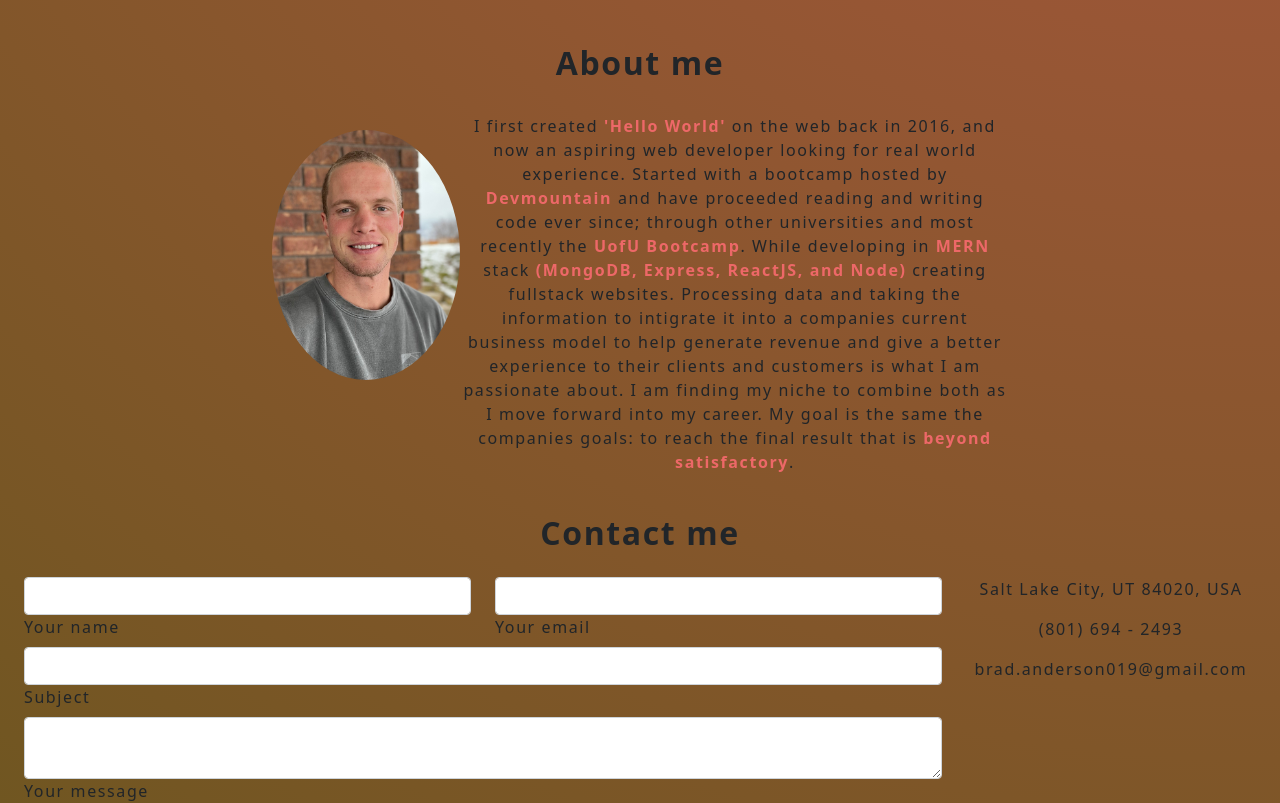
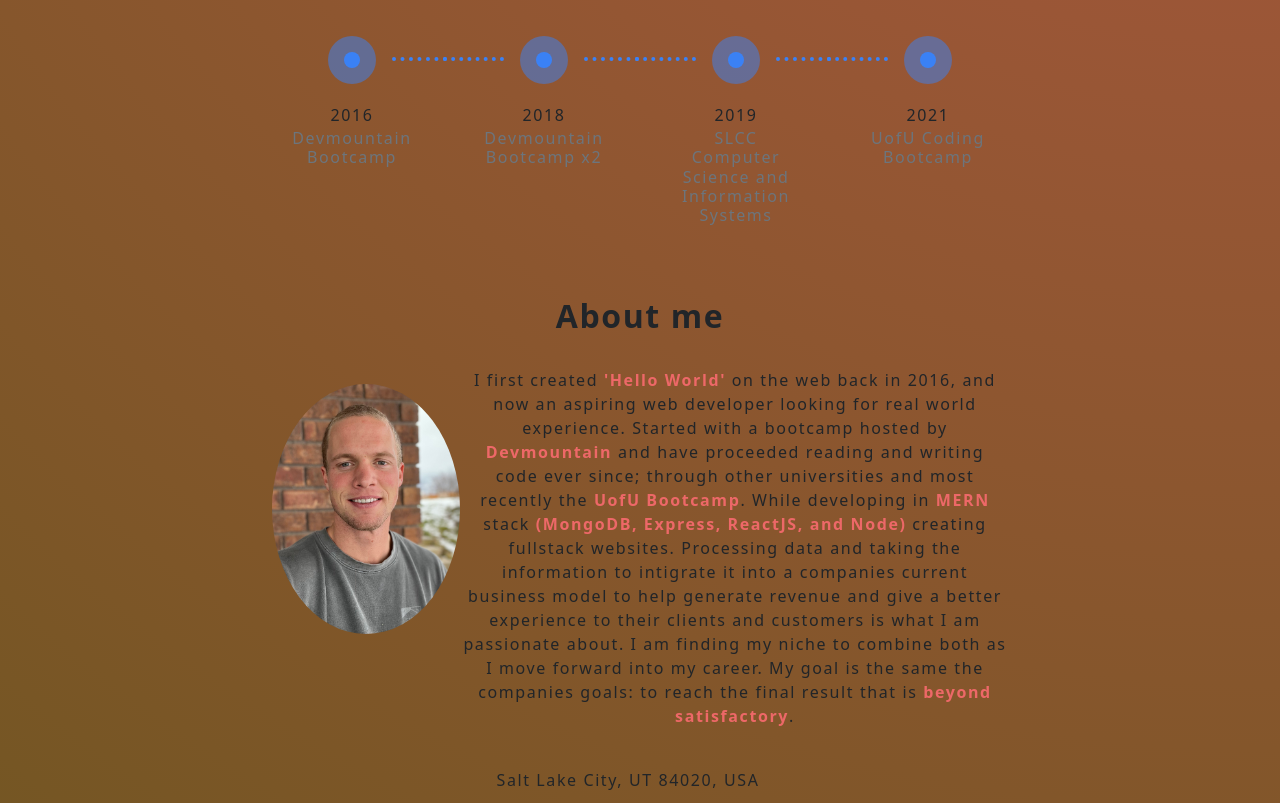
Before and after one commit to banderson19/portfolio, a React (Create React App) app: page / in a window 1280 px wide. Shown: the part 860-1663 px from the top of the page. Built offline with nearby package versions, Linux system fonts and the light colour scheme; no server answers; some icons are missing.

Commit message:
added timeline into portfolio

```diff
--- a/src/App.css
+++ b/src/App.css
@@ -179,6 +179,70 @@
   color: white;
   margin: 2rem;
 }
+
+/* ----- Timeline -----*/
+
+body{margin-top:20px;}
+.timeline-steps {
+    display: flex;
+    justify-content: center;
+    flex-wrap: wrap
+}
+
+.timeline-steps .timeline-step {
+    align-items: center;
+    display: flex;
+    flex-direction: column;
+    position: relative;
+    margin: 1rem
+}
+
+@media (min-width:768px) {
+    .timeline-steps .timeline-step:not(:last-child):after {
+        content: "";
+        display: block;
+        border-top: .25rem dotted #3b82f6;
+        width: 3.46rem;
+        position: absolute;
+        left: 7.5rem;
+        top: .3125rem
+    }
+    .timeline-steps .timeline-step:not(:first-child):before {
+        content: "";
+        display: block;
+        border-top: .25rem dotted #3b82f6;
+        width: 3.8125rem;
+        position: absolute;
+        right: 7.5rem;
+        top: .3125rem
+    }
+}
+
+.timeline-steps .timeline-content {
+    width: 10rem;
+    text-align: center
+}
+
+.timeline-steps .timeline-content .inner-circle {
+    border-radius: 1.5rem;
+    height: 1rem;
+    width: 1rem;
+    display: inline-flex;
+    align-items: center;
+    justify-content: center;
+    background-color: #3b82f6
+}
+
+.timeline-steps .timeline-content .inner-circle:before {
+    content: "";
+    background-color: #3b82f6;
+    display: inline-block;
+    height: 3rem;
+    width: 3rem;
+    min-width: 3rem;
+    border-radius: 6.25rem;
+    opacity: .5
+}
 /*
 
 
--- a/src/App.js
+++ b/src/App.js
@@ -1,7 +1,7 @@
 import React from 'react';
 import  { BrowserRouter as Router } from 'react-router-dom';
 import "bootstrap/dist/css/bootstrap.min.css"
-import { About, Strava, Contact, Nav, Portfolio, Footer, Header } from  './components/index';
+import { About, Strava, Timeline, Contact, Nav, Portfolio, Footer, Header } from  './components/index';
 
 function App() {
   return (
@@ -9,6 +9,7 @@
 				<Nav/>
         <Header/>
         <Strava/>
+        <Timeline/>
         <About/>
         <Contact/>
         <Portfolio/>
--- a/src/components/Contact/contact.jsx
+++ b/src/components/Contact/contact.jsx
@@ -8,33 +8,45 @@
         e.preventDefault();
 
         emailjs.sendForm('service_kiev8uz', 'template_8oog0yi', form.current, 'user_quMpabUl8g3DFCCR8Dwln')
-        .then((result) => {
-            console.log(result.text);
-        }, (error) => {
-            console.log(error.text);
-        });
+            .then((result) => {
+                console.log(result.text);
+            }, (error) => {
+                console.log(error.text);
+            });
         const frm = document.getElementsByName('contact-form')[0];
         frm.reset();
     };
 
     return (
         <section id="contact" className="m-4">
-            <h2 className="h1-responsive font-weight-bold text-center my-4">Contact me</h2>
-            <div className="row">
+            <div className="container-fluid row justify-content-center">
                 <div className="col-md-9 mb-md-0 mb-5">
+                    <div className="row justify-content-center text-center">
+                        <ul className="list-unstyled mb-0">
+                            <li><i className="fas fa-map-marker-alt fa-2x"></i>
+                                <p>Salt Lake City, UT 84020, USA</p>
+                            </li>
+                            <li><i className="fas fa-phone mt-4 fa-2x"></i>
+                                <p>(801) 694 - 2493</p>
+                            </li>
+                            <li><i className="fas fa-envelope mt-4 fa-2x"></i>
+                                <p>bandersun8@gmail.com</p>
+                            </li>
+                        </ul>
+                    </div>
                     <form ref={form} name='contact-form' onSubmit={sendEmail}>
                         <div className="row">
                             <div className="col-md-6">
                                 <div className="md-form mb-0">
                                     <input type="text" id="name" name="user_name" className="form-control" />
-                                    <label for="user_name">Your name</label>
+                                    <label for="user_name">Name</label>
                                 </div>
                             </div>
 
                             <div className="col-md-6">
                                 <div className="md-form mb-0">
                                     <input type="text" id="email" name="user_email" className="form-control" />
-                                    <label for="user_email">Your email</label>
+                                    <label for="user_email">Email</label>
                                 </div>
                             </div>
                         </div>
@@ -50,27 +62,14 @@
                             <div className="col-md-12">
                                 <div className="md-form">
                                     <textarea type="text" id="message" name="user_message" rows="2" className="form-control md-textarea"></textarea>
-                                    <label for="message">Your message</label>
+                                    <label for="message" >Message</label>
                                 </div>
                             </div>
                         </div>
                         <div className="text-center text-md-left">
-                            <input className="btn btn-primary"  type="submit" value="Send"/>
+                            <input className="btn btn-primary" type="submit" value="Send" />
                         </div>
                     </form>
-                </div>
-                <div className="col-md-3 text-center">
-                    <ul className="list-unstyled mb-0">
-                        <li><i className="fas fa-map-marker-alt fa-2x"></i>
-                            <p>Salt Lake City, UT 84020, USA</p>
-                        </li>
-                        <li><i className="fas fa-phone mt-4 fa-2x"></i>
-                            <p>(801) 694 - 2493</p>
-                        </li>
-                        <li><i className="fas fa-envelope mt-4 fa-2x"></i>
-                            <p>brad.anderson019@gmail.com</p>
-                        </li>
-                    </ul>
                 </div>
             </div>
         </section>
--- a/src/components/Strava/strava.jsx
+++ b/src/components/Strava/strava.jsx
@@ -21,6 +21,8 @@
 4)refresh token
 https://www.strava.com/oauth/token?client_id=101017&client_secret=c1e7e45a0017074bc741358378a4d8b0c2065ab0&refresh_token=5ca2fb4c71ea03d81e349a9676d258e03acddbb0&grant_type=refresh_token
 
+
+100 requests every 15 minutes, 1000 daily
 */}
 const Strava = () => {
   const [activity, setActivity] = useState([]);
@@ -56,7 +58,7 @@
       .then(res => getActivites(res))
   }
 
-  reAuthorize()
+  // reAuthorize()
   return (
     <div>
 
--- /dev/null
+++ b/src/components/Timeline/timeline.css
@@ -0,0 +1,134 @@
+* {
+    box-sizing: border-box;
+  }
+
+  /* Set a background color */
+  body {
+    background-color: #474e5d;
+    font-family: Helvetica, sans-serif;
+  }
+
+  /* The actual timeline (the vertical ruler) */
+  .timeline {
+    position: relative;
+    max-width: 1200px;
+    margin: 0 auto;
+  }
+
+  /* The actual timeline (the vertical ruler) */
+  .timeline::after {
+    content: '';
+    position: absolute;
+    width: 6px;
+    background-color: white;
+    top: 0;
+    bottom: 0;
+    left: 50%;
+    margin-left: -3px;
+  }
+
+  /* Container around content */
+  .container {
+    padding: 10px 40px;
+    position: relative;
+    background-color: inherit;
+    width: 50%;
+  }
+
+  /* The circles on the timeline */
+  .container::after {
+    content: '';
+    position: absolute;
+    width: 25px;
+    height: 25px;
+    right: -17px;
+    background-color: white;
+    border: 4px solid #FF9F55;
+    top: 15px;
+    border-radius: 50%;
+    z-index: 1;
+  }
+
+  /* Place the container to the left */
+  .left {
+    left: 0;
+  }
+
+  /* Place the container to the right */
+  .right {
+    left: 50%;
+  }
+
+  /* Add arrows to the left container (pointing right) */
+  .left::before {
+    content: " ";
+    height: 0;
+    position: absolute;
+    top: 22px;
+    width: 0;
+    z-index: 1;
+    right: 30px;
+    border: medium solid white;
+    border-width: 10px 0 10px 10px;
+    border-color: transparent transparent transparent white;
+  }
+
+  /* Add arrows to the right container (pointing left) */
+  .right::before {
+    content: " ";
+    height: 0;
+    position: absolute;
+    top: 22px;
+    width: 0;
+    z-index: 1;
+    left: 30px;
+    border: medium solid white;
+    border-width: 10px 10px 10px 0;
+    border-color: transparent white transparent transparent;
+  }
+
+  /* Fix the circle for containers on the right side */
+  .right::after {
+    left: -16px;
+  }
+
+  /* The actual content */
+  .content {
+    padding: 20px 30px;
+    background-color: white;
+    position: relative;
+    border-radius: 6px;
+  }
+
+  /* Media queries - Responsive timeline on screens less than 600px wide */
+  @media screen and (max-width: 600px) {
+  /* Place the timelime to the left */
+    .timeline::after {
+      left: 31px;
+    }
+
+  /* Full-width containers */
+    .container {
+      width: 100%;
+      padding-left: 70px;
+      padding-right: 25px;
+    }
+
+  /* Make sure that all arrows are pointing leftwards */
+    .container::before {
+      left: 60px;
+      border: medium solid white;
+      border-width: 10px 10px 10px 0;
+      border-color: transparent white transparent transparent;
+    }
+
+  /* Make sure all circles are at the same spot */
+    .left::after, .right::after {
+      left: 15px;
+    }
+
+  /* Make all right containers behave like the left ones */
+    .right {
+      left: 0%;
+    }
+  }
--- /dev/null
+++ b/src/components/Timeline/timeline.jsx
@@ -0,0 +1,51 @@
+import React from 'react'
+
+const Timeline = () => {
+    return (
+        <div className="container mt-5">
+            {/* <div className="row text-center justify-content-center mb-5">
+                <div className="col-xl-6 col-lg-8">
+                    <h2 className="font-weight-bold">Coding Evolution</h2>
+                    <p className="text-muted">We’re very proud of the path we’ve taken.</p>
+                </div>
+            </div> */}
+
+            <div className="row">
+                <div className="col">
+                    <div className="timeline-steps aos-init aos-animate" data-aos="fade-up">
+                        <div className="timeline-step">
+                            <div className="timeline-content" data-toggle="popover" data-trigger="hover" data-placement="top" title="" data-content="And here's some amazing content. It's very engaging. Right?" data-original-title="2003">
+                                <div className="inner-circle"></div>
+                                <p className="h6 mt-3 mb-1">2016</p>
+                                <p className="h6 text-muted mb-0 mb-lg-0">Devmountain Bootcamp</p>
+                            </div>
+                        </div>
+                        <div className="timeline-step">
+                            <div className="timeline-content" data-toggle="popover" data-trigger="hover" data-placement="top" title="" data-content="And here's some amazing content. It's very engaging. Right?" data-original-title="2005">
+                                <div className="inner-circle"></div>
+                                <p className="h6 mt-3 mb-1">2018</p>
+                                <p className="h6 text-muted mb-0 mb-lg-0">Devmountain Bootcamp x2</p>
+                            </div>
+                        </div>
+                        <div className="timeline-step">
+                            <div className="timeline-content" data-toggle="popover" data-trigger="hover" data-placement="top" title="" data-content="And here's some amazing content. It's very engaging. Right?" data-original-title="2004">
+                                <div className="inner-circle"></div>
+                                <p className="h6 mt-3 mb-1">2019</p>
+                                <p className="h6 text-muted mb-0 mb-lg-0">SLCC<br/> Computer Science and Information Systems</p>
+                            </div>
+                        </div>
+                        <div className="timeline-step">
+                            <div className="timeline-content" data-toggle="popover" data-trigger="hover" data-placement="top" title="" data-content="And here's some amazing content. It's very engaging. Right?" data-original-title="2010">
+                                <div className="inner-circle"></div>
+                                <p className="h6 mt-3 mb-1">2021</p>
+                                <p className="h6 text-muted mb-0 mb-lg-0">UofU Coding Bootcamp</p>
+                            </div>
+                        </div>
+                    </div>
+                </div>
+            </div>
+        </div>
+    )
+}
+
+export default Timeline
--- a/src/components/index.jsx
+++ b/src/components/index.jsx
@@ -3,6 +3,7 @@
 export { default as  About } from './About/about.jsx';
 export { default as  Contact } from './Contact/contact.jsx';
 export { default as Strava } from './Strava/strava.jsx';
+export { default as  Timeline } from './Timeline/timeline.jsx';
 export { default as  Nav } from './Nav/nav.jsx';
 export { default as  Portfolio } from './Portfolio/portfolio.jsx';
 export { default as  Project } from './Project/project.jsx';
```
Also changed, not shown: src/components/Project/index 2.js (deleted).
